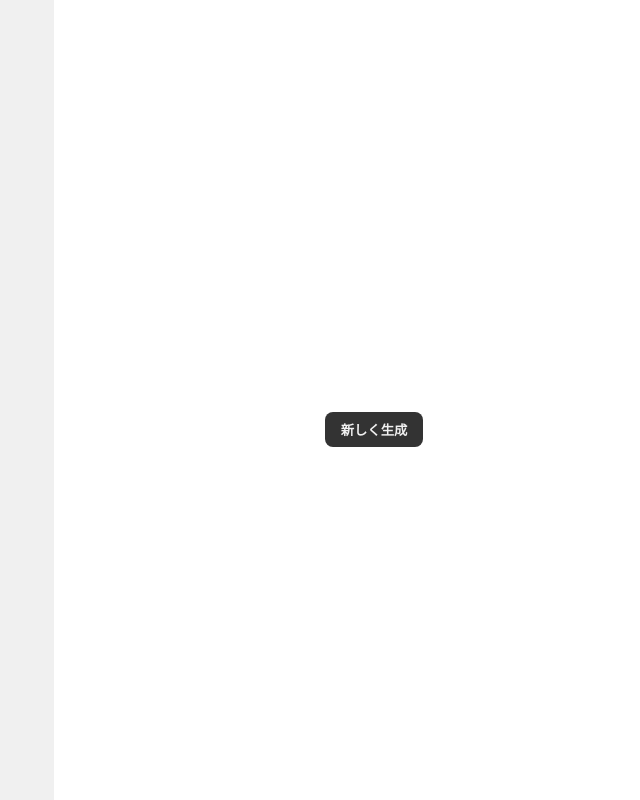
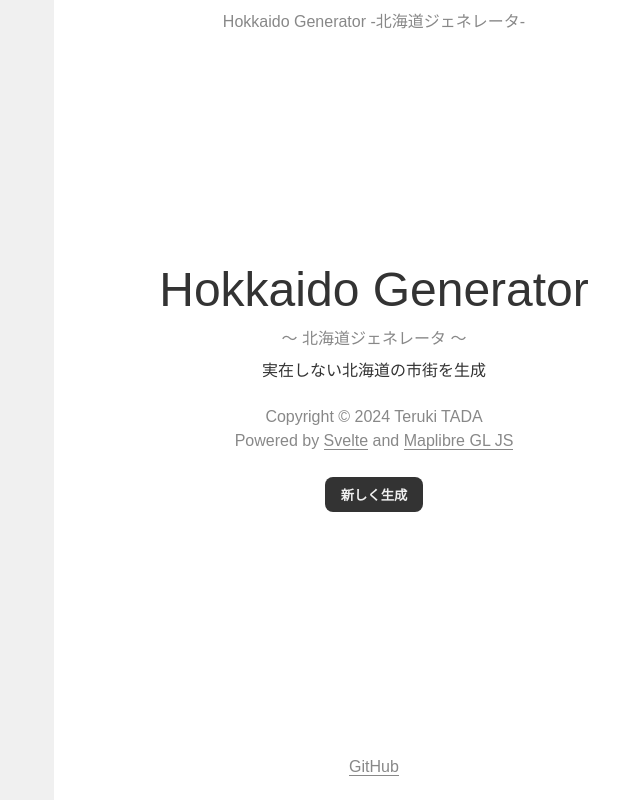
Before and after one commit to TadaTeruki/HokkaidoGenerator, a SvelteKit app in the folder dogen-frontend/: page / in a window 1280 px wide. Shown: the whole page, without its empty margins (586-1226 px from the left). Built offline with nearby package versions, Linux system fonts and the light colour scheme; no server answers; a web font is replaced by a local one.

Commit message:
frontend preview

```diff
--- a/dogen-frontend/src/components/introduction.svelte
+++ b/dogen-frontend/src/components/introduction.svelte
@@ -0,0 +1,40 @@
+<div class="title">Hokkaido Generator</div>
+<div class="subtitle">〜 北海道ジェネレータ 〜</div>
+<div class="description">実在しない北海道の市街を生成</div>
+
+<div class="credit">
+	Copyright © 2024 Teruki TADA<br />
+
+	Powered by <a href="https://www.svelte.dev">Svelte</a> and
+	<a href="https://maplibre.org">Maplibre GL JS</a>
+</div>
+
+<style>
+	.title {
+		font-size: 3rem;
+		color: #333;
+	}
+
+	.subtitle {
+		font-size: 1rem;
+		color: #888;
+	}
+
+	.description {
+		font-size: 1rem;
+		color: #333;
+	}
+
+	.credit {
+		margin-top: 1rem;
+		font-size: 1rem;
+		color: #888;
+		line-height: 1.5;
+	}
+
+	a {
+		text-decoration: none;
+		color: inherit;
+		border-bottom: 0.5px solid;
+	}
+</style>
--- a/dogen-frontend/src/lib/view.ts
+++ b/dogen-frontend/src/lib/view.ts
@@ -2,12 +2,10 @@ import init from '$lib/engine/dogen_generator';
 import { MapData } from '$lib/map';
 import maplibre, { type StyleSpecification } from 'maplibre-gl';
 
-export async function generateMapView() {
+export async function generateMapView(seed: number) {
 	await init();
 	const width = 700;
 	const height = 700;
-
-	const seed = Math.floor(Math.random() * 10000);
 
 	const dataset = await fetch('/dataset/placenames.csv').then((response) => response.text());
 	const mapData = new MapData(seed, width / height, width, height, dataset);
--- a/dogen-frontend/src/routes/+page.svelte
+++ b/dogen-frontend/src/routes/+page.svelte
@@ -4,6 +4,7 @@
 	import { toKana } from 'wanakana';
 	import { onMount } from 'svelte';
 	import Cityinfo from '../components/cityinfo.svelte';
+	import Introduction from '../components/introduction.svelte';
 
 	let mapData: MapData | null = null;
 
@@ -11,10 +12,29 @@
 	let address: string = '';
 	let population: string = '';
 
-	//onMount(reloadMap);
+	const initialSeed = 0;
+	let isInitial = true;
 
-	async function reloadMap() {
-		mapData = await generateMapView();
+	// onload
+	onMount(async () => {
+		const urlParams = new URLSearchParams(window.location.search);
+		const seedParam = urlParams.get('seed');
+		if (seedParam) {
+			isInitial = false;
+			const seed = parseInt(seedParam);
+			generateMap(seed);
+		} else {
+			isInitial = true;
+			generateMap(initialSeed);
+		}
+	});
+
+	async function generateMap(seed: number) {
+		mapData = await generateMapView(seed);
+		setMap(mapData, seed);
+	}
+
+	function setMap(mapData: MapData, seed: number) {
 		cityName = [
 			mapData.map.get_nameset().city_name().name(),
 			toKana(mapData.map.get_nameset().city_name().reading())
@@ -33,16 +53,34 @@
 			county +
 			cityName[0] +
 			mapData.map.get_nameset().government().name();
-		// population with comma
+
 		population = '市街人口: ' + mapData.map.get_population().toLocaleString() + '人';
+
+		history.replaceState(null, '', `/?seed=${seed}`);
+	}
+
+	async function newMap() {
+		const seed = Math.floor(Math.random() * 1000000) + 1 + initialSeed;
+		await generateMap(seed);
+		isInitial = false;
 	}
 </script>
 
 <div id="map" />
 
-<div id="control">
-	<Cityinfo {cityName} {address} {population} />
-	<button on:click={reloadMap} id="generateButton">新しく生成</button>
+<div id="right">
+	<header id="header">Hokkaido Generator -北海道ジェネレータ-</header>
+	<div id="control">
+		{#if isInitial}
+			<Introduction />
+		{:else}
+			<Cityinfo {cityName} {address} {population} />
+		{/if}
+		<button on:click={newMap} id="generateButton">新しく生成</button>
+	</div>
+	<footer id="footer">
+		<a href="https://github.com/TadaTeruki/HokkaidoGenerator">GitHub</a>
+	</footer>
 </div>
 
 <style>
@@ -65,14 +103,45 @@
 		align-items: center;
 	}
 
-	#control {
+	#right {
 		width: 50%;
 		height: 100%;
 		display: flex;
 		flex-direction: column;
+	}
+
+	#control {
+		flex: 1;
+		display: flex;
+		flex-direction: column;
 		justify-content: center;
 		align-items: center;
+		text-align: center;
 		gap: 0.5rem;
+	}
+
+	#header {
+		font-size: 1rem;
+		color: #888;
+		text-align: center;
+		margin: 0.5rem auto;
+	}
+
+	#header:hover {
+		color: #aaa;
+	}
+
+	#footer {
+		font-size: 1rem;
+		color: #888;
+		text-align: center;
+		margin: 1.5rem auto;
+	}
+
+	a {
+		color: #888;
+		border-bottom: 0.5px solid #888;
+		text-decoration: none;
 	}
 
 	button {
```
Also changed, not shown: dogen-frontend/package.json (indentation only).
